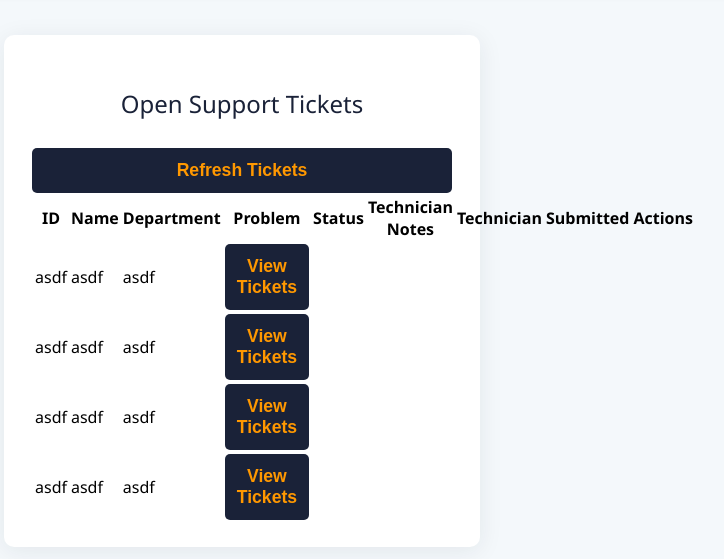
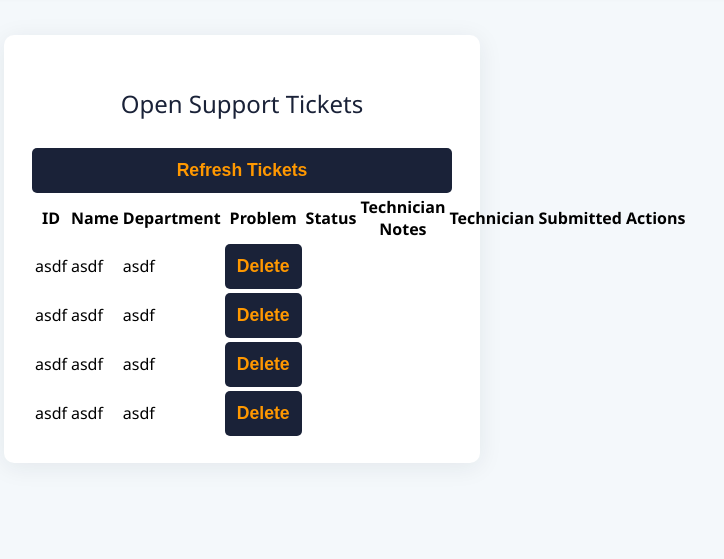
Before and after one commit to ravenstudios/ticketing-website, a Flask app: page /admin in a window 1280 px wide. Shown: the part 135-694 px from the top of the page, without its empty margins (398-1122 px from the left). Run offline with Flask 3, Linux system fonts and the light colour scheme.

Commit message:
added delete ticket and confim on adding ticket

```diff
--- a/app/__init__.py
+++ b/app/__init__.py
@@ -9,7 +9,7 @@ def create_app():
     app.config['DEBUG'] = True
     db.init_app(app)
 
-    from .routes import main, knowledge, admin, closed
+    from .routes import main
     app.register_blueprint(main)
 
     return app
--- a/app/routes.py
+++ b/app/routes.py
@@ -56,4 +56,17 @@ def submit():
     db.session.add(ticket)
     db.session.commit()
 
-    return f"Ticket submitted! ID: {ticket.id}"
+    return render_template('index.html', ticket=ticket)
+
+
+@main.route('/delete')
+def delete_ticket():
+    tickets = Ticket.query.all()
+    ticket_id = request.args.get('id')
+    ticket = Ticket.query.get(ticket_id)
+
+    if ticket:
+        db.session.delete(ticket)
+        db.session.commit()
+
+    return render_template('admin.html', tickets=tickets)
--- a/app/templates/admin.html
+++ b/app/templates/admin.html
@@ -53,7 +53,7 @@
             <td>{{t.name}}</td>
             <td>{{t.department}}</td>
             <td>{{t.problem}}</td>
-            <td><button onclick="window.location.href='/'">View Tickets</button></td>
+            <td><button onclick="window.location.href='/delete?id={{t.id}}'">Delete</button></td>
 
           </tr>
         {% endfor %}
```
Also changed, not shown: app/templates/index.html (+6 -1 lines), instance/site.db, 2 other files.
